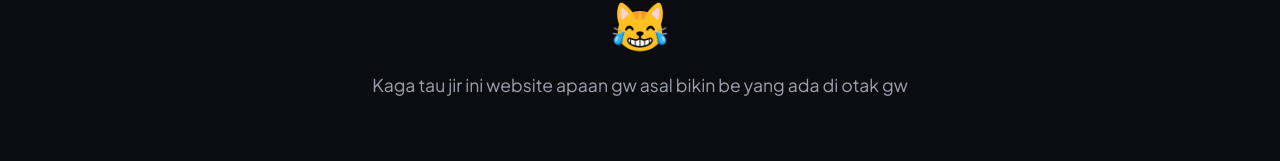
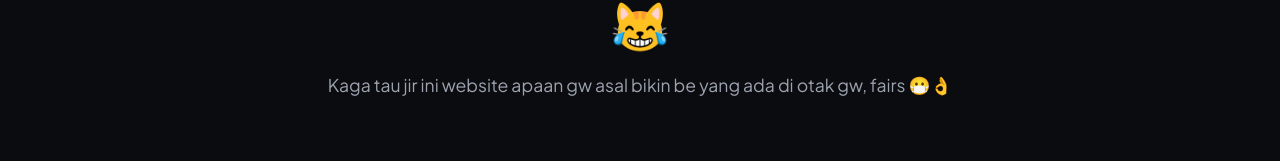
Before and after one commit to DimassDwiiorg/gabut, a website: page public/index.html in a window 1280 px wide. Shown: the part 208-369 px from the top of the page. Drawn offline with Linux system fonts and the light colour scheme; no server answers.

Commit message:
Update index.html

```diff
--- a/public/index.html
+++ b/public/index.html
@@ -395,7 +395,7 @@
 
     <section class="hero">
         <h1>Yang Masuk Ke Web Ini = Jomok 😹</h1>
-        <p>Kaga tau jir ini website apaan gw asal bikin be yang ada di otak gw</p>
+        <p>Kaga tau jir ini website apaan gw asal bikin be yang ada di otak gw, fairs 😷👌</p>
     </section>
 
     <div class="grid-container">
```
